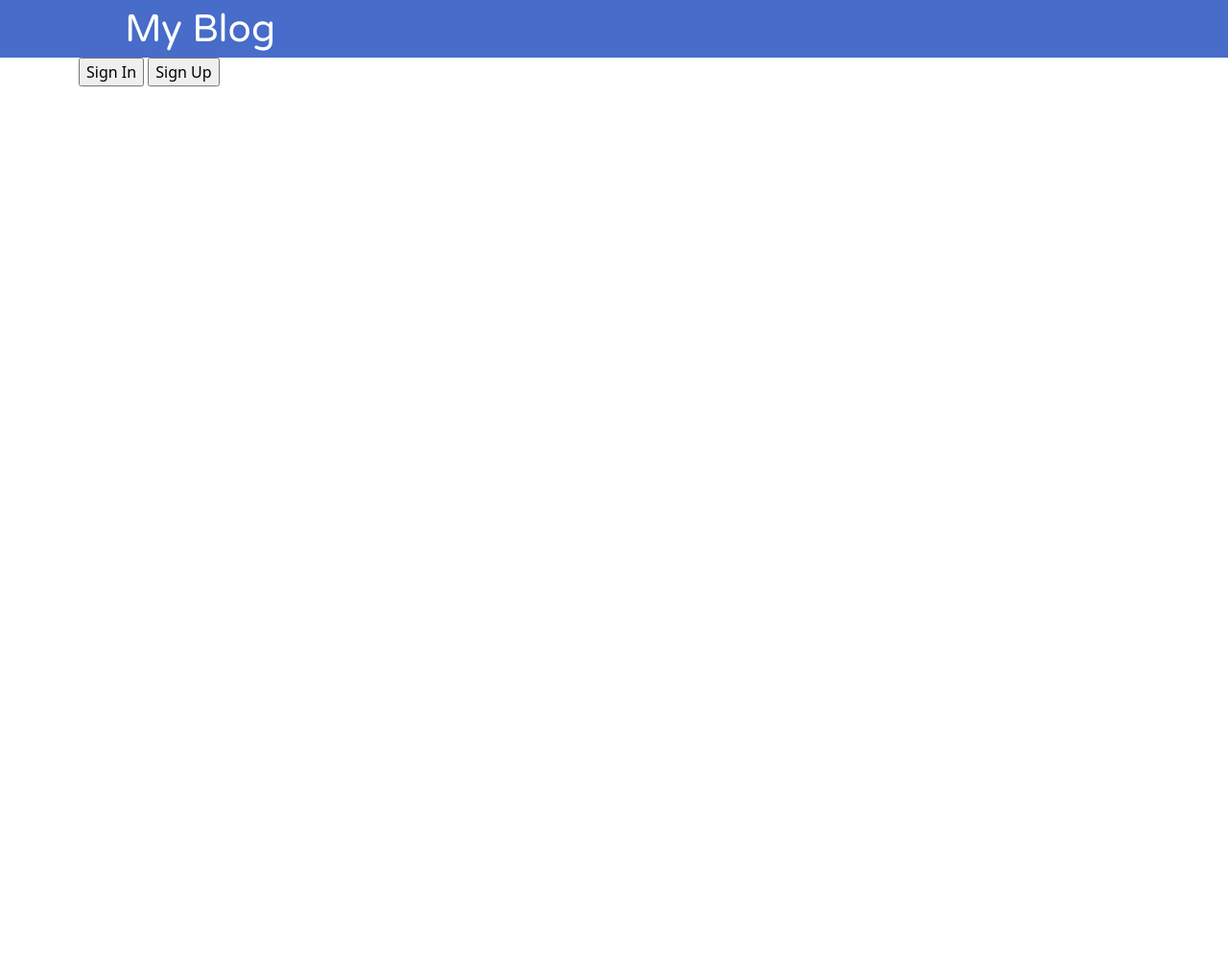
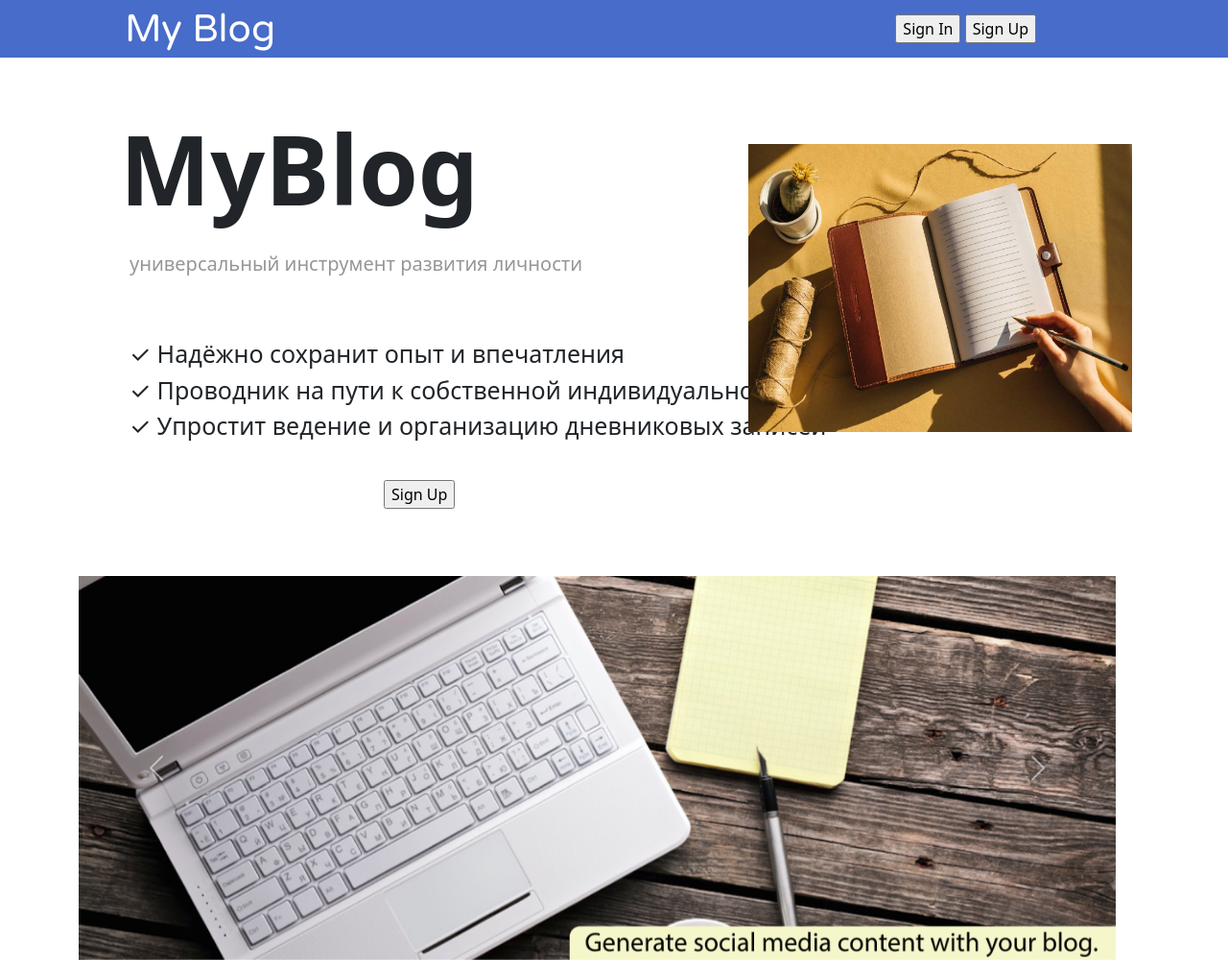
Before and after one commit to malika048/MyBlog, a Flask app: page / in a window 1280 px wide. Shown: the whole page at 96% size. Before the commit the page ends 90 px from the top, so only its background shows below. Run offline with Flask 2, Linux system fonts and the light colour scheme; some libraries are stand-ins or nearby versions.

Commit message:
Усовершенствование дизайна приложения

```diff
--- a/templates/index.html
+++ b/templates/index.html
@@ -3,6 +3,7 @@
 <head>
 	<meta charset="utf-8">
 	<meta name="viewport" content="width=device-width, initial-scale=1, shrink-to-fit=no">
+	<link rel="stylesheet" href="https://cdn.jsdelivr.net/npm/bootstrap@4.0.0/dist/css/bootstrap.min.css" integrity="sha384-Gn5384xqQ1aoWXA+058RXPxPg6fy4IWvTNh0E263XmFcJlSAwiGgFAW/dAiS6JXm" crossorigin="anonymous">
 	<link rel="stylesheet"
 		  href="https://stackpath.bootstrapcdn.com/bootstrap/4.4.1/css/bootstrap.min.css"
 		  integrity="sha384-Vkoo8x4CGsO3+Hhxv8T/Q5PaXtkKtu6ug5TOeNV6gBiFeWPGFN9MuhOf23Q9Ifjh"
@@ -15,6 +16,9 @@
 	<link rel="preconnect" href="https://fonts.googleapis.com">
 	<link rel="preconnect" href="https://fonts.gstatic.com" crossorigin>
 	<link href="https://fonts.googleapis.com/css2?family=Varela+Round&display=swap" rel="stylesheet">
+	<script src="https://code.jquery.com/jquery-3.4.1.slim.min.js" integrity="sha384-J6qa4849blE2+poT4WnyKhv5vZF5SrPo0iEjwBvKU7imGFAV0wwj1yYfoRSJoZ+n" crossorigin="anonymous"></script>
+	<script src="https://cdn.jsdelivr.net/npm/popper.js@1.16.0/dist/umd/popper.min.js" integrity="sha384-Q6E9RHvbIyZFJoft+2mJbHaEWldlvI9IOYy5n3zV9zzTtmI3UksdQRVvoxMfooAo" crossorigin="anonymous"></script>
+	<script src="https://stackpath.bootstrapcdn.com/bootstrap/4.4.1/js/bootstrap.min.js" integrity="sha384-wfSDF2E50Y2D1uUdj0O3uMBJnjuUD4Ih7YwaYd1iqfktj0Uod8GCExl3Og8ifwB6" crossorigin="anonymous"></script>
 	<title>{{title}}</title>
 </head>
 <body>
--- a/templates/main_page.html
+++ b/templates/main_page.html
@@ -1,8 +1,44 @@
 {% extends "index.html" %}
 
 {% block content %}
-<form method="post">
+<form class="entry-buttons" method="post">
 	<input type="submit" value='Sign In' name='signin' />
 	<input type="submit" value="Sign Up" name='signup' />
 </form>
+<div class="first-block">
+	<b>MyBlog</b>
+	<div class="desc">универсальный инструмент развития личности</div>
+	<div class="benefits">
+		✓ Надёжно сохранит опыт и впечатления<br>
+		✓ Проводник на пути к собственной индивидуальности<br>
+		✓ Упростит ведение и организацию дневниковых записей
+	</div>
+	<img src="static/img/diary.jpg" alt="picture of diary">
+	<form class="second-signup" method="post">
+		<input type="submit" value="Sign Up" name='signup2' />
+	</form>
+</div>
+<div class="second-block">
+	<div id="carouselExampleIndicators" class="carousel-slide" data-bs-ride="carousel">
+		<div class="carousel-inner">
+			<div class="carousel-item active">
+				<img class="d-block w-100" src="static/img/pic1.jpg" alt="First slide">
+			</div>
+			<div class="carousel-item">
+				<img class="d-block w-100" src="static/img/pic2.jpg" alt="Second slide">
+			</div>
+			<div class="carousel-item">
+				<img class="d-block w-100" src="static/img/pic3.jpg" alt="Third slide">
+			</div>
+		</div>
+		<a class="carousel-control-prev" href="#carouselExampleControls" role="button" data-slide="prev">
+			<span class="carousel-control-prev-icon" aria-hidden="true"></span>
+			<span class="sr-only">Previous</span>
+		</a>
+		<a class="carousel-control-next" href="#carouselExampleControls" role="button" data-slide="next">
+			<span class="carousel-control-next-icon" aria-hidden="true"></span>
+			<span class="sr-only">Next</span>
+		</a>
+	</div>
+</div>
 {% endblock %}
```
Lines whose indentation alone changed are shown as unchanged.
